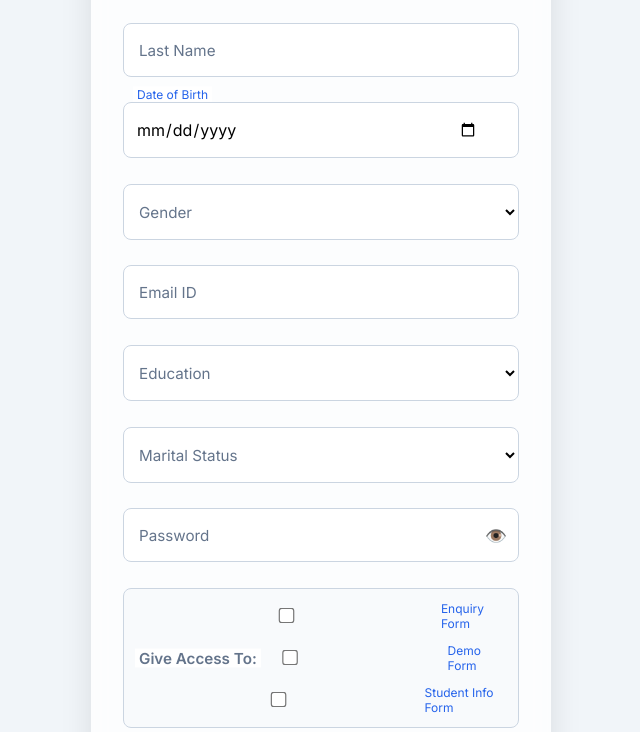
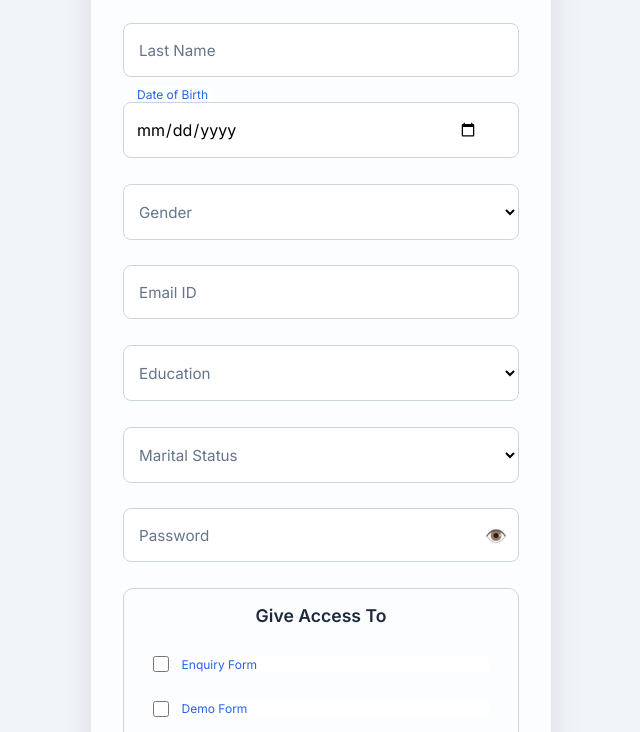
Before and after one commit to manoj-oz/KPH, a website with bundled scripts: page public/CreateNewAccount.html in a window 1280 px wide. Shown: the part 220-952 px from the top of the page, without its empty margins (319-959 px from the left). Built offline with nearby package versions, Linux system fonts and the light colour scheme.

Commit message:
Added new Ui to access forms

```diff
--- a/public/CreateNewAccount.html
+++ b/public/CreateNewAccount.html
@@ -85,25 +85,26 @@
         </div>
 
         <!-- Form Access Permissions -->
+
         <div class="form-group access-group">
-          <label class="access-label">Give Access To:</label>
+          <div class="access-box">
+            <h3 class="access-title">Give Access To</h3>
             <div class="access-options">
-            <div class="checkbox-line">
-              <input type="checkbox" name="formAccess" value="enquiry" id="access-enquiry" />
+              <div class="access-option">
+                <input type="checkbox" id="access-enquiry" name="formAccess" value="enquiry" />
                 <label for="access-enquiry">Enquiry Form</label>
               </div>
-            <div class="checkbox-line">
-              <input type="checkbox" name="formAccess" value="demo" id="access-demo" />
+              <div class="access-option">
+                <input type="checkbox" id="access-demo" name="formAccess" value="demo" />
                 <label for="access-demo">Demo Form</label>
               </div>
-            <div class="checkbox-line">
-              <input type="checkbox" name="formAccess" value="student" id="access-student" />
+              <div class="access-option">
+                <input type="checkbox" id="access-student" name="formAccess" value="student" />
                 <label for="access-student">Student Info Form</label>
               </div>
             </div>
           </div>
-
-
+        </div>
         <!-- Submit Button  and dummy change-->
         <div class="button-container">
           <button type="submit" class="btn-submit">Sign Up</button>
--- a/public/styles.css
+++ b/public/styles.css
@@ -608,69 +608,66 @@ body.create-newaccount {
 }
 
 /* ==== Form Access Permissions ==== */
-.checkbox-wrapper {
-  margin-bottom: 0.5rem;
+/* ==== Form Access Styling ==== */
+.access-box {
+  border: 1px solid #cbd5e1;
+  border-radius: 10px;
+  padding: 1rem;
+  display: flex;
+  flex-direction: column;
+  gap: 0.8rem;
 }
 
-.checkbox-wrapper label {
-  font-size: 0.95rem;
-  color: #334155;
-  display: flex;
-  align-items: center;
-  gap: 0.5rem;
-}
-
-.checkbox-wrapper input[type="checkbox"] {
-  transform: scale(1.1);
-  accent-color: #2563eb;
-}
-
-.access-group {
-  margin-bottom: 1.6rem;
-}
-
-.access-label {
-  display: block;
-  font-size: 1rem;
+.access-title {
+  text-align: center;
+  font-size: 1.1rem;
   font-weight: 600;
   color: #1e293b;
   margin-bottom: 0.5rem;
 }
 
 .access-options {
-  padding: 0.75rem 1rem;
-  background-color: #f8fafc;
-  border: 1px solid #cbd5e1;
-  border-radius: 8px;
   display: flex;
   flex-direction: column;
-  gap: 0.75rem;
+  gap: 0.6rem;
 }
 
-/* ==== Fixed Checkbox Styling ==== */
-
-.checkbox-line {
+.access-option {
   display: flex;
   align-items: center;
-  gap: 0.5rem;
+  padding: 0.6rem 0.8rem;
+  border-radius: 6px;
   font-size: 0.95rem;
   color: #334155;
+  gap: 0.8rem;
 }
 
-.checkbox-line input[type="checkbox"] {
-  transform: scale(1.2);
+.access-option input[type="checkbox"] {
+  width: 16px;
+  height: 16px;
   accent-color: #2563eb;
+  margin: 0;
 }
 
-.checkbox-line label {
-  position: static;       /* Remove floating label behavior and Dummy Change */
-  top: auto;
-  left: auto;
+.access-option label {
+  position: static;
   transform: none;
-  background: none;
   padding: 0;
+  color: #334155;
   font-size: 0.95rem;
-  color: #334155;
-  font-weight: 500;
-  display: inline;        /* Inline so it appears next to checkbox */
+  pointer-events: auto;
+  flex-grow: 1;
 }
+
+/* Responsive */
+@media (max-width: 480px) {
+  .login-container {
+    padding: 1.5rem 1rem;
+    margin: 1rem;
+  }
+
+  .form-group input,
+  .form-group select {
+    padding: 0.9rem 2.5rem 0.9rem 0.75rem;
+  }
+}
```
Lines whose indentation alone changed are shown as unchanged.
